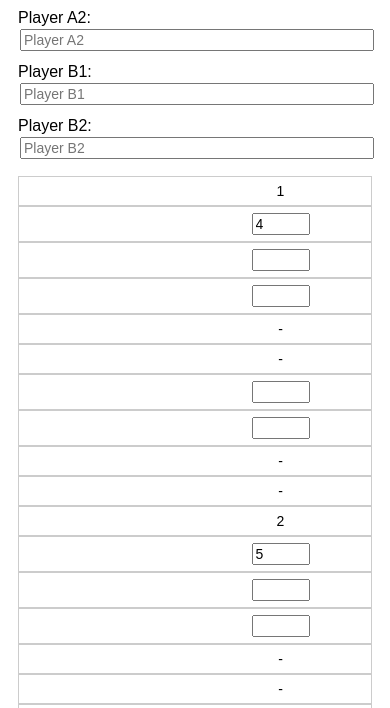
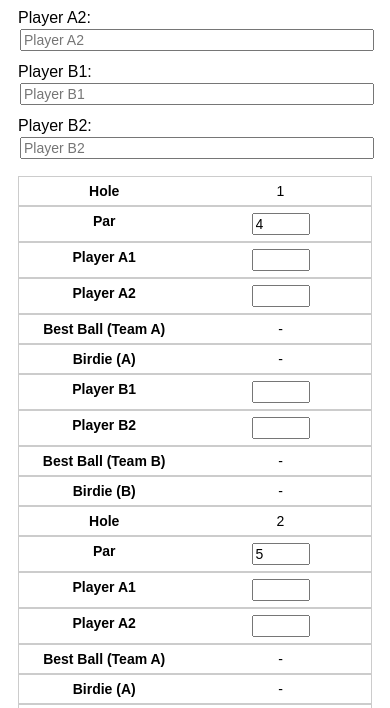
Before and after one commit to CC007W/golfBets, a plain HTML site: page index.html in a window 390 px wide. Shown: the part 131-839 px from the top of the page. Drawn offline with Linux system fonts and the light colour scheme.

Commit message:
Update index.html

```diff
--- a/index.html
+++ b/index.html
@@ -30,6 +30,16 @@
         white-space: nowrap;
         font-weight: bold;
       }
+      td:nth-child(1)::before { content: "Hole"; }
+      td:nth-child(2)::before { content: "Par"; }
+      td:nth-child(3)::before { content: "Player A1"; }
+      td:nth-child(4)::before { content: "Player A2"; }
+      td:nth-child(5)::before { content: "Best Ball (Team A)"; }
+      td:nth-child(6)::before { content: "Birdie (A)"; }
+      td:nth-child(7)::before { content: "Player B1"; }
+      td:nth-child(8)::before { content: "Player B2"; }
+      td:nth-child(9)::before { content: "Best Ball (Team B)"; }
+      td:nth-child(10)::before { content: "Birdie (B)"; }
     }
   </style>
 </head>
```
